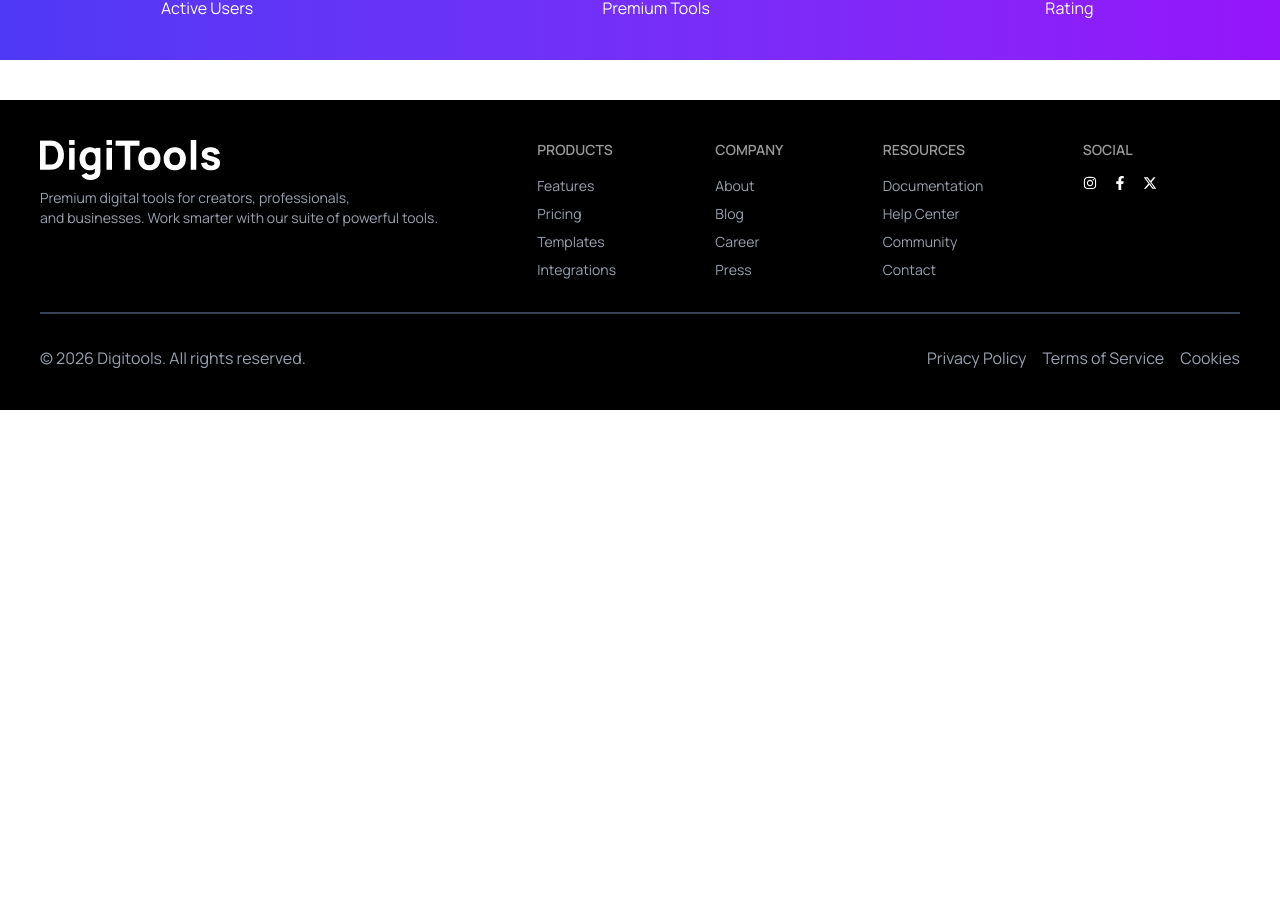
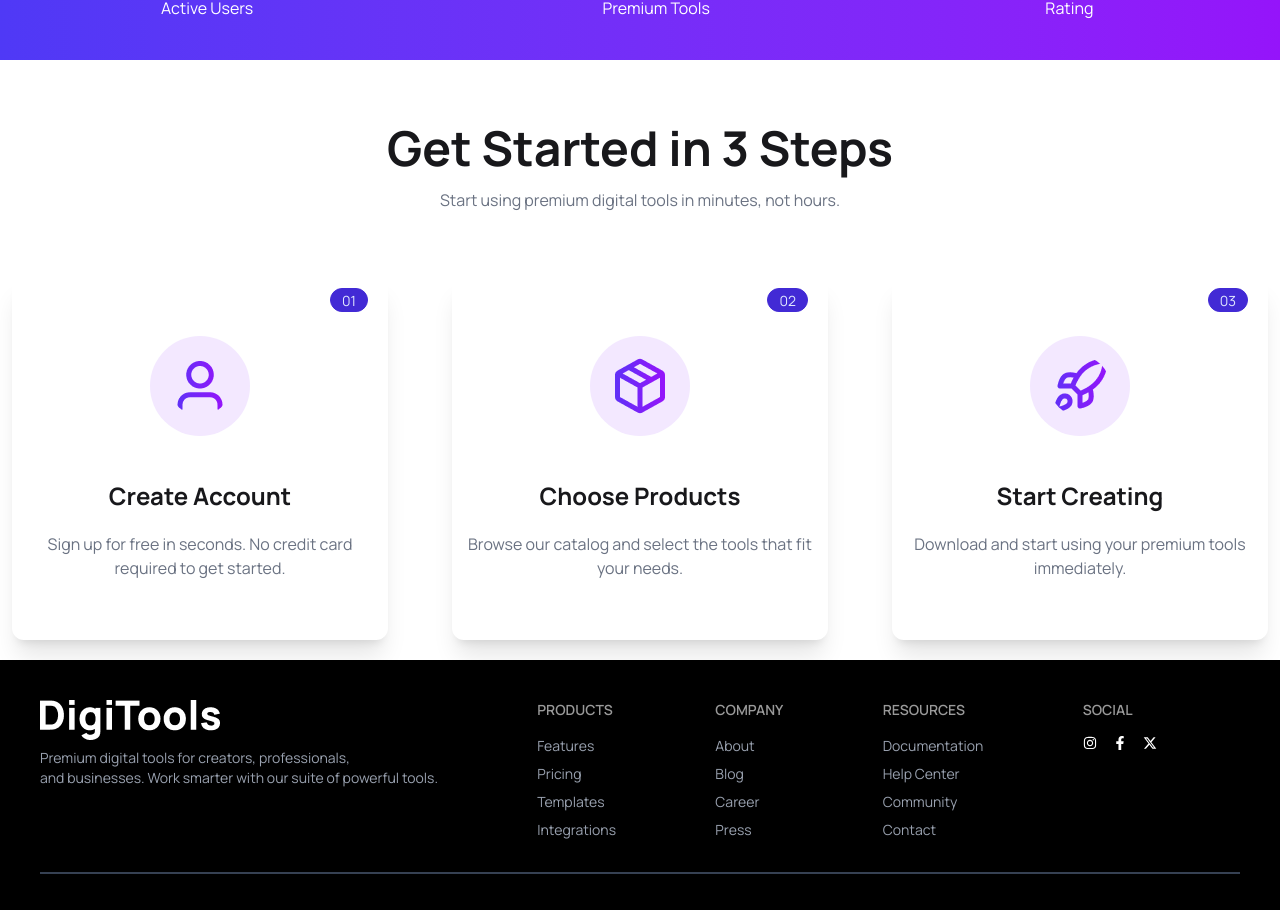
Before and after one commit to wdev-jahidhasan/digitools-purchase, a React (Vite) app: page / in a window 1280 px wide. Shown: the part 819-1729 px from the top of the page. Before the commit the page ends 1229 px from the top, so only its background shows below. Built offline with nearby package versions, Linux system fonts and the light colour scheme.

Commit message:
3 steps added

```diff
--- a/src/App.jsx
+++ b/src/App.jsx
@@ -3,6 +3,7 @@ import Banner from './Component/Banner'
 import Footer from './Component/Footer'
 import Navbar from './Component/Navbar'
 import Statistics from './Component/Statistics'
+import Steps from './Component/Steps'
 
 function App() {
 
@@ -11,6 +12,7 @@ function App() {
     <Navbar></Navbar>
     <Banner></Banner>
     <Statistics></Statistics>
+    <Steps></Steps>
     <Footer></Footer>
     </>
   )
--- /dev/null
+++ b/src/Component/Steps.jsx
@@ -0,0 +1,45 @@
+import React from 'react';
+import user from "../assets/user.png";
+import box from "../assets/package.png";
+import rocket from "../assets/rocket.png";
+
+const Steps = () => {
+  return (
+
+    <>
+
+    <div className='text-center my-16'>
+      <h1 className='text-3xl md:text-5xl font-bold'>Get Started in 3 Steps</h1>
+      <p className='text-gray-500 my-4'>Start using premium digital tools in minutes, not hours.</p>
+    </div>
+
+    <div className='grid grid-cols-1 md:grid-cols-3 gap-10 w-full max-w-7xl mx-auto my-5'>
+      <div className='mx-3 px-3 rounded-xl py-5 flex flex-col items-center shadow-xl relative'>
+        <div className="badge badge-primary rounded-full absolute right-5 top-3">01</div>
+        <img src={user} alt="" className='mt-10 mb-6 bg-purple-100 rounded-full p-5'/>
+        <h1 className='text-2xl font-bold my-5'>Create Account</h1>
+        <p className='text-center mb-10 text-gray-500'>Sign up for free in seconds. No credit card required to get started.</p>
+      </div>
+
+      <div className='mx-3 px-3 rounded-xl py-5 flex flex-col items-center shadow-xl relative'>
+        <div className="badge badge-primary rounded-full absolute right-5 top-3">02</div>
+        <img src={box} alt="" className='mt-10 mb-6 bg-purple-100 rounded-full p-5'/>
+        <h1 className='text-2xl font-bold my-5'>Choose Products</h1>
+        <p className='text-center mb-10 text-gray-500'>Browse our catalog and select the tools that fit your needs.</p>
+      </div>
+
+      <div className='mx-3 px-3 rounded-xl py-5 flex flex-col items-center shadow-xl relative'>
+        <div className="badge badge-primary rounded-full absolute right-5 top-3">03</div>
+        <img src={rocket} alt="" className='mt-10 mb-6 bg-purple-100 rounded-full p-5'/>
+        <h1 className='text-2xl font-bold my-5'>Start Creating</h1>
+        <p className='text-center mb-10 text-gray-500'>Download and start using your premium tools immediately.</p>
+      </div>
+
+    </div>
+
+    </>
+
+  );
+};
+
+export default Steps;
```
